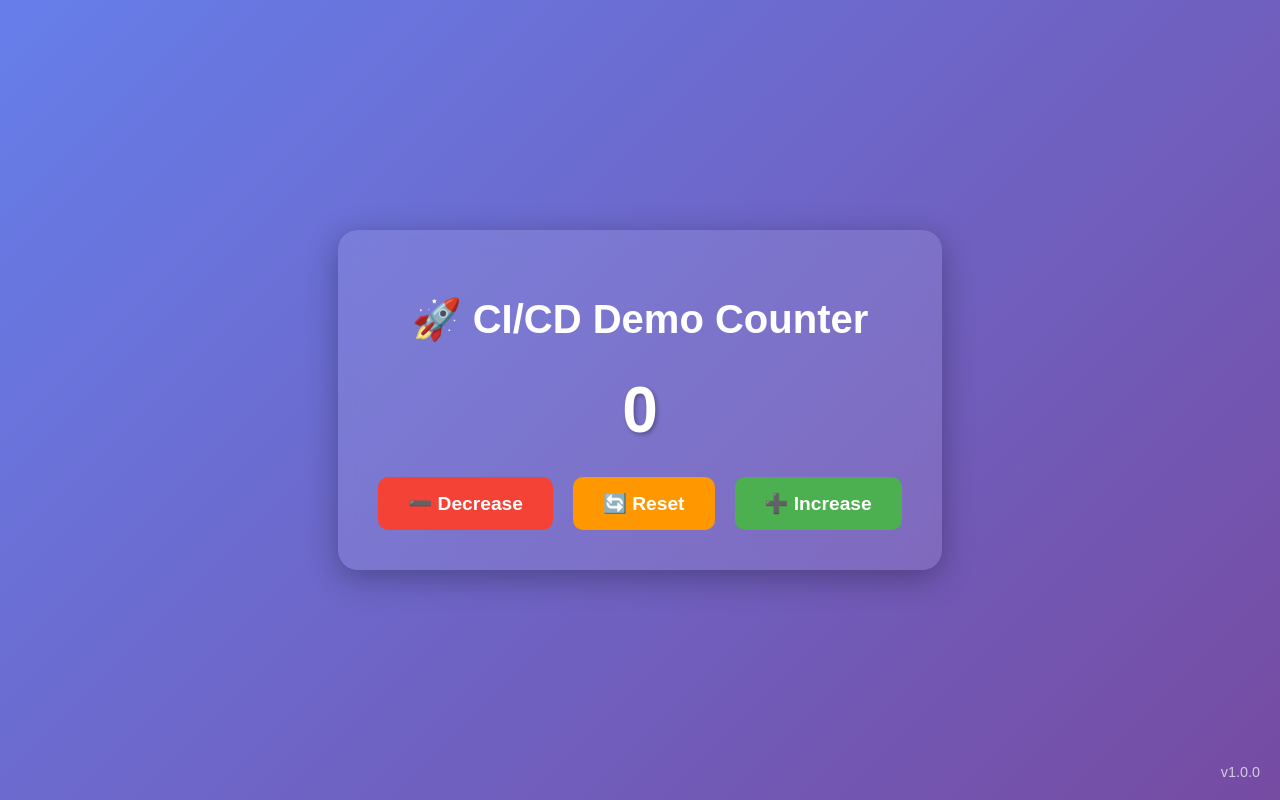
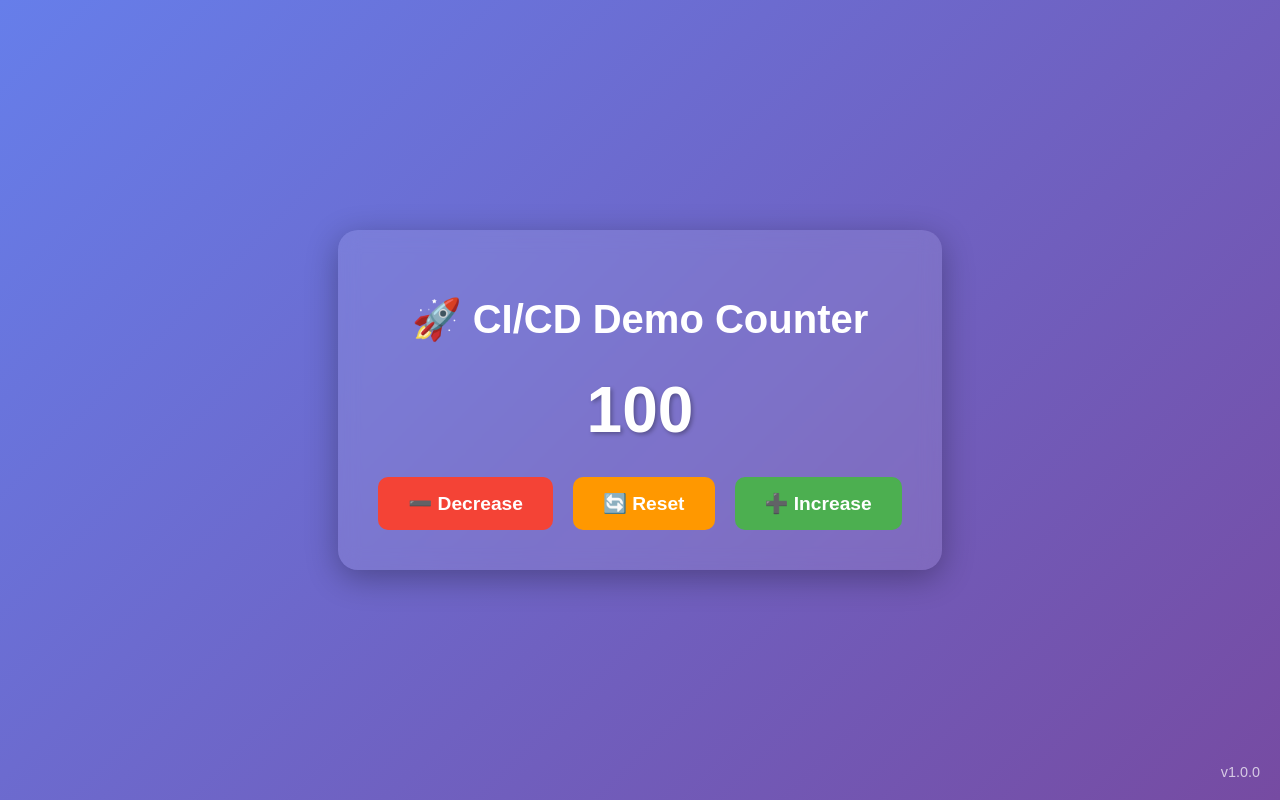
Before and after one commit to nikhilgg/cicd-demo-counter, a website: page index.html in a window 1280 px wide. Drawn offline with Linux system fonts and the light colour scheme.

Commit message:
Changed the Reset value to 100

```diff
--- a/index.html
+++ b/index.html
@@ -126,7 +126,7 @@
         }
 
         function reset() {
-            counter = 0;
+            counter = 100;
             updateDisplay();
         }
 
```
